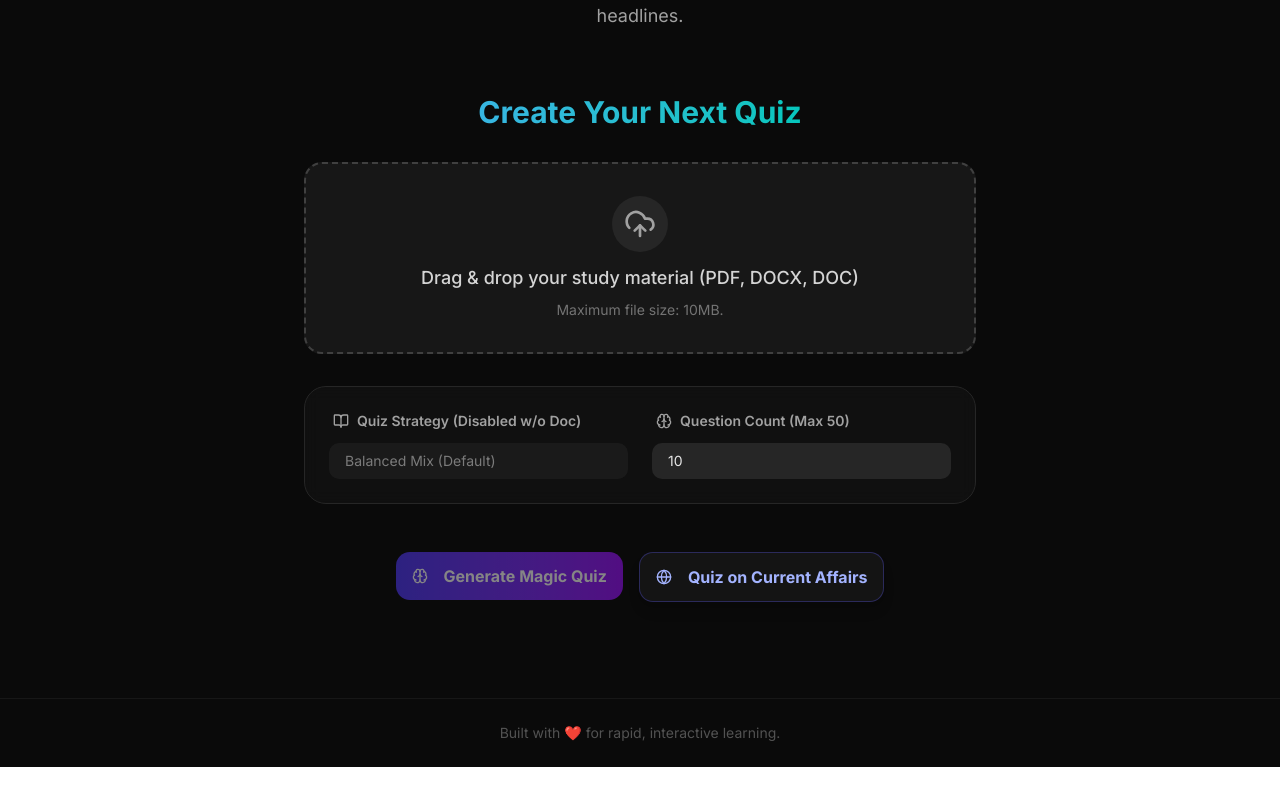
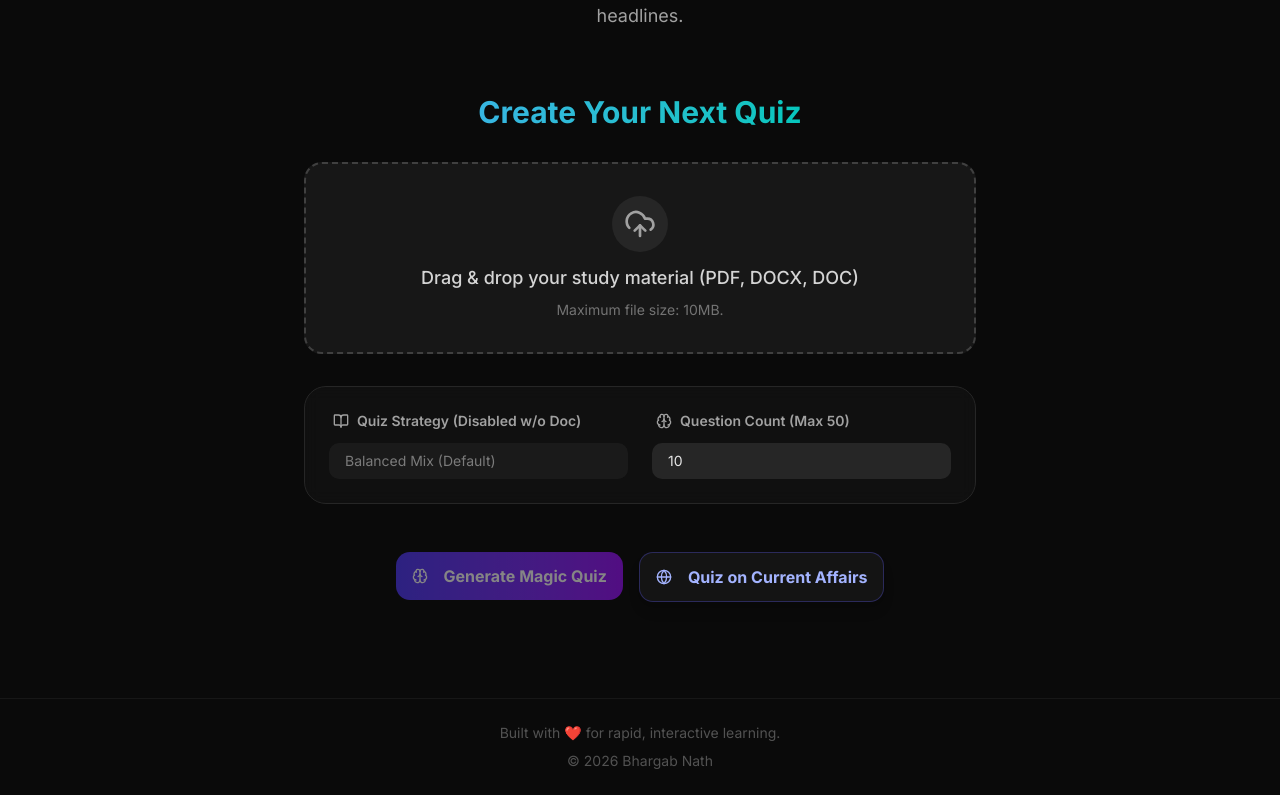
Before and after one commit to Bucephalus-lgtm/quizlift, a Next.js app: page / in a window 1280 px wide. Shown: the part 327-1122 px from the top of the page. Before the commit the page ends 1094 px from the top, so only its background shows below. Built offline with nearby package versions, Linux system fonts and the light colour scheme.

Commit message:
Update footer with Bhargab Nath copyright attribution under Built with Love

```diff
--- a/src/app/page.tsx
+++ b/src/app/page.tsx
@@ -29,8 +29,9 @@ export default function Home() {
         </div>
       </section>
 
-      <footer className="w-full text-center py-6 text-sm text-neutral-600 border-t border-neutral-900 mt-12">
+      <footer className="w-full text-center py-6 text-sm text-neutral-600 border-t border-neutral-900 mt-12 flex flex-col items-center space-y-2">
         <p>Built with ❤️ for rapid, interactive learning.</p>
+        <p>&copy; {new Date().getFullYear()} Bhargab Nath</p>
       </footer>
     </main>
   );
```
